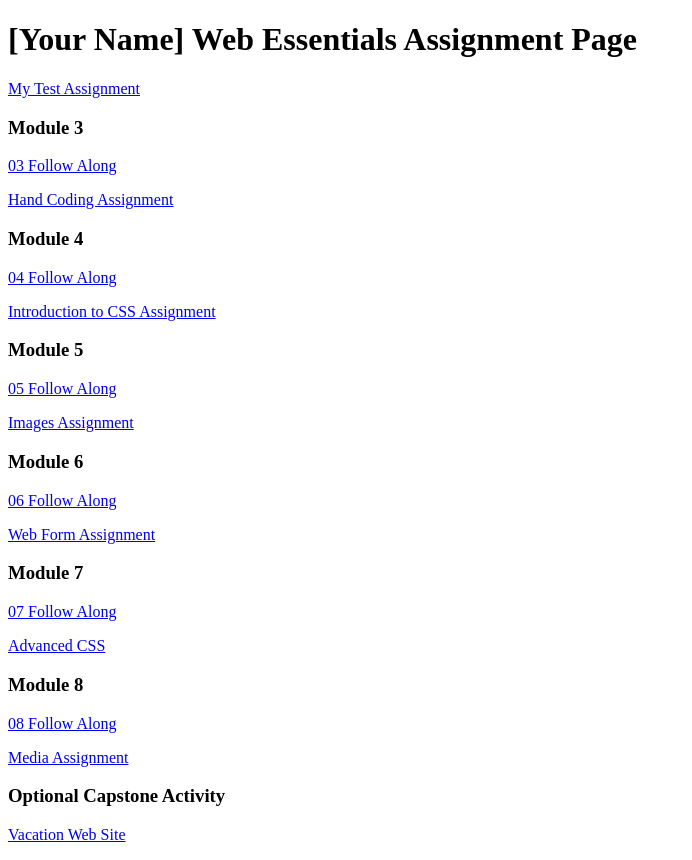
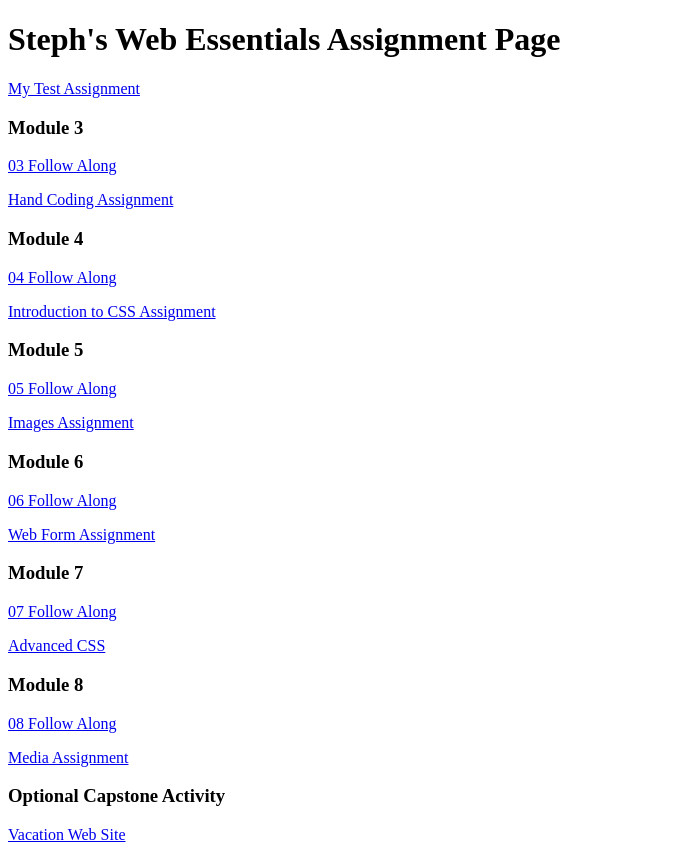
Before and after one commit to stephanysor/dwdd1600, a plain HTML site: page index.html in a window 1280 px wide. Shown: the whole page, without its empty margins (0-692 px from the left). Drawn offline with Linux system fonts and the light colour scheme.

Commit message:
Update index.html

```diff
--- a/index.html
+++ b/index.html
@@ -6,7 +6,7 @@
 		<title>dwdd 1600 assignment list page</title>
 	</head>
 	<body>
-		<h1>[Your Name] Web Essentials Assignment Page</h1>
+		<h1>Steph's Web Essentials Assignment Page</h1>
 		<p><a href="01test">My Test Assignment</a></p>
 
 		<h3>Module 3</h3>
```
